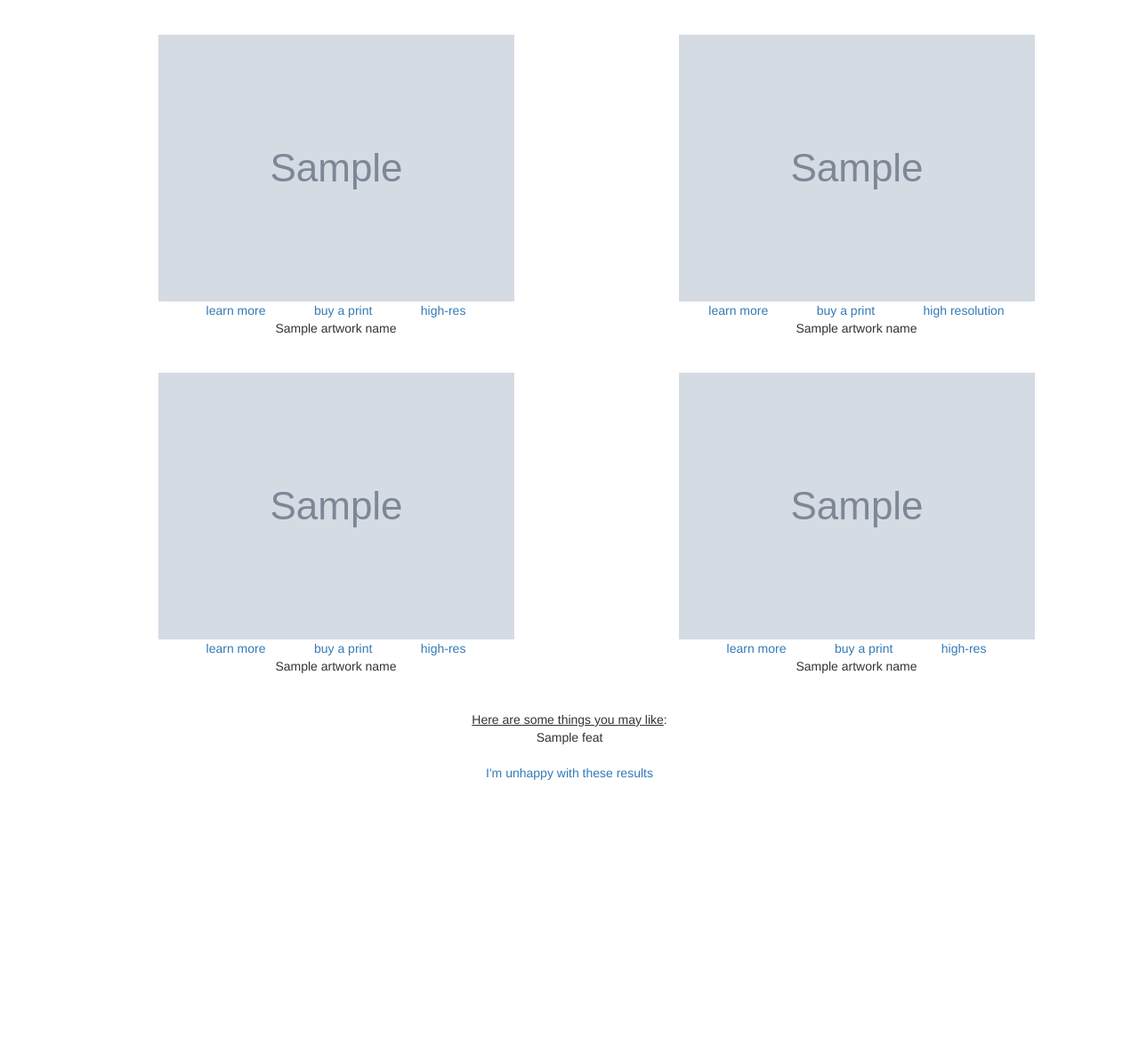
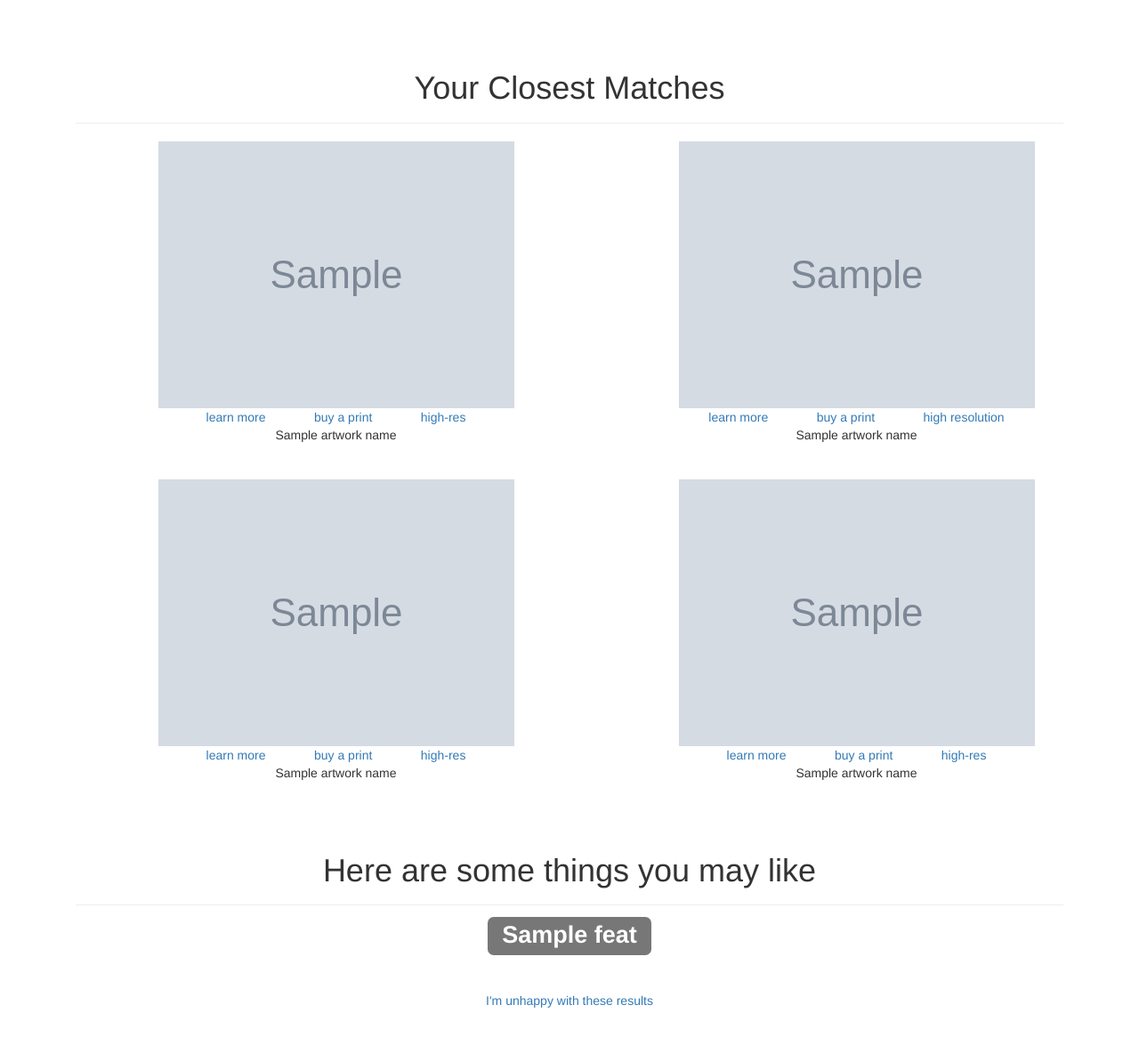
Before and after one commit to jgdwyer/find-your-art, a Python web app: template webapp/webapp/templates/out.html in a window 1280 px wide. Shown: the part 51-1226 px from the top of the page at 89% size. Before the commit the page ends 928 px from the top, so only its background shows below. Run offline with Jinja, Linux system fonts and the light colour scheme; the template is opened without the code that fills it: most values are stand-ins (such as "Sample title", 1, 10 or a date in 2020); grey boxes marked "Sample" are stand-in pictures; some libraries are stand-ins or nearby versions.

Commit message:
Results page now has headers and button-like labels

```diff
--- a/webapp/webapp/templates/out.html
+++ b/webapp/webapp/templates/out.html
@@ -1,5 +1,8 @@
 {% extends "base.html" %}
 {% block content %}
+<div class="page-header">
+   <h1>Your Closest Matches</h1>
+ </div>
     <div class="container">
       <div class="row">
        <div class="col-xs-12 col-md-6">
@@ -46,9 +49,17 @@
      </div>
     </div>
     <br><br>
-    <u>Here are some things you may like</u>:
+    <div class="page-header">
+       <h1>Here are some things you may like</h1>
+     </div>
+    <!-- <u>Here are some things you may like</u>: -->
     {% for feat in top_features %}
-        <br>{{feat}}
+      {% if loop.index < 5 %}
+        <h{{loop.index}}><span class="label label-default">{{feat}}</span></h{{loop.index}}>
+      {% else %}
+        <h4><span class="label label-default">{{feat}}</span></h{{loop.index}}></h4>
+      {% endif %}
+        <!-- <br>{{feat}} -->
     {% endfor %}
     <br><br>
     <a href="">I'm unhappy with these results</a>
```
